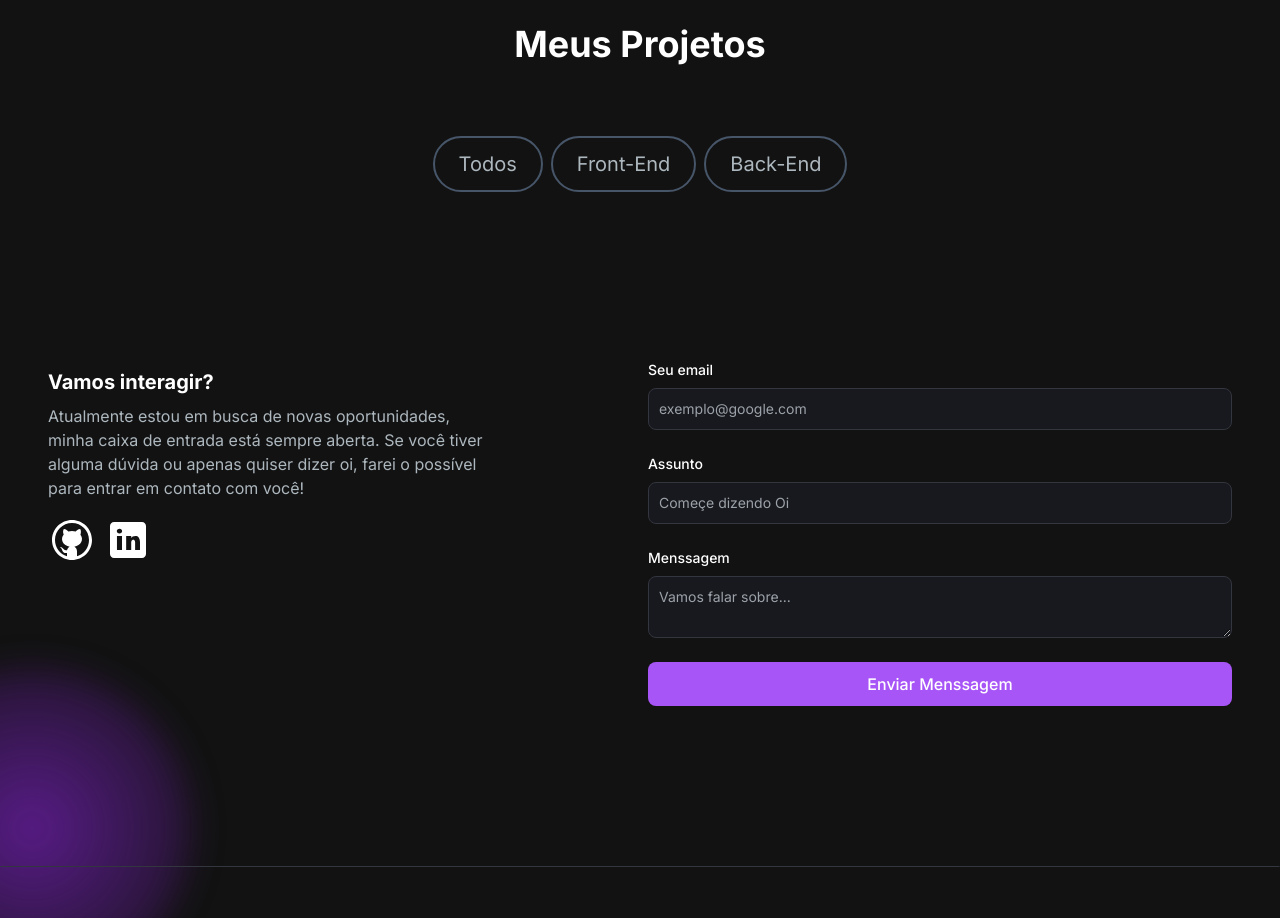
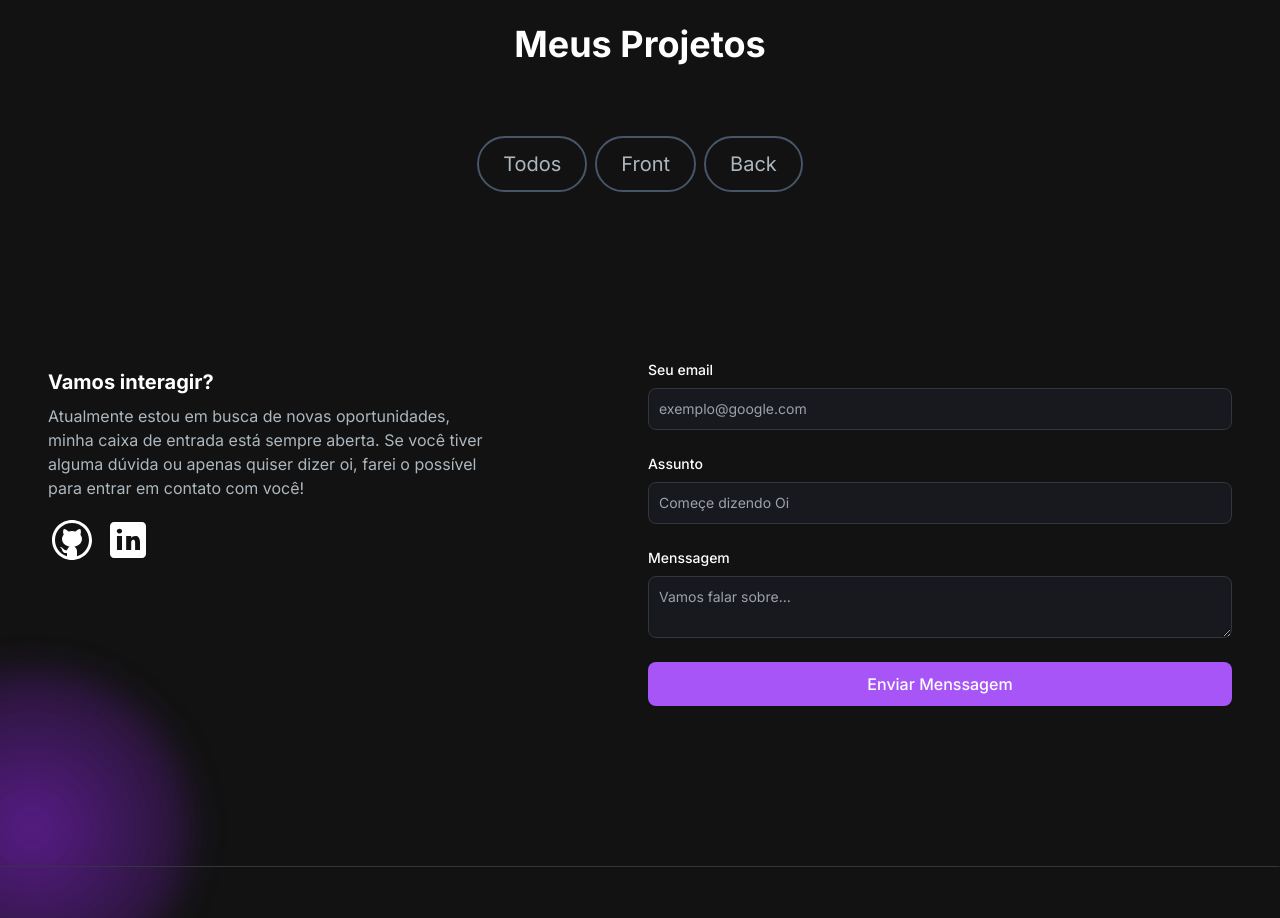
Before and after one commit to NicollasDavi/Portfolio, a Next.js app: page / in a window 1280 px wide. Shown: the part 1200-2118 px from the top of the page. Built offline with nearby package versions, Linux system fonts and the light colour scheme.

Commit message:
Update Tags

```diff
--- a/src/app/components/ProjectsSection.jsx
+++ b/src/app/components/ProjectsSection.jsx
@@ -92,13 +92,13 @@ const ProjectsSection = () => {
         />
         <ProjectTag
           onClick={handleTagChange}
-          name="Front-End"
-          isSelected={tag === "Front-End"}
+          name="Front"
+          isSelected={tag === "Front"}
         />
         <ProjectTag
           onClick={handleTagChange}
-          name="Back-End"
-          isSelected={tag === "Back-End"}
+          name="Back"
+          isSelected={tag === "Back"}
         />
       </div>
       <ul ref={ref} className="grid md:grid-cols-3 gap-8 md:gap-12">
```
